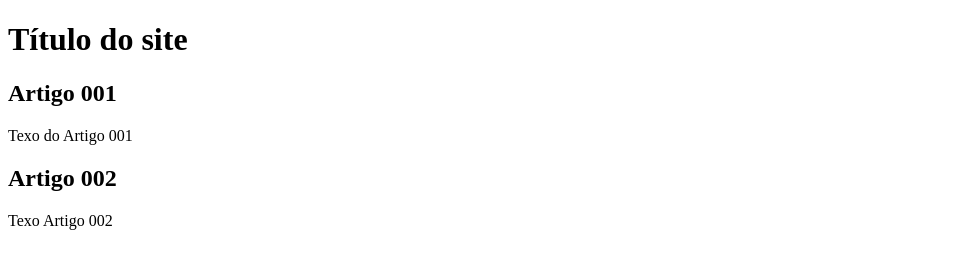
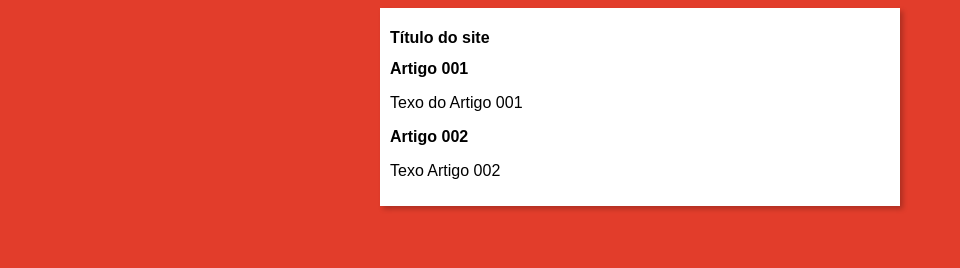
Before and after one commit to abreudamidia/projeto-site, a plain HTML site: page index.html in a window 1280 px wide. Shown: the whole page, without its empty margins (0-960 px from the left). Drawn offline with Linux system fonts and the light colour scheme.

Commit message:
iniciei o design

```diff
--- /dev/null
+++ b/estilos/style.css
@@ -0,0 +1,15 @@
+*{
+    font-family: Arial, Helvetica, sans-serif;
+    font-size: 16px;
+}
+body{
+    background-color: rgb(226, 61, 43);
+}
+
+main{
+    background-color: white;
+    width: 500px;
+    margin: auto;
+    padding: 10px;
+    box-shadow: 3px 3px 5px rgba(0, 0, 0, 0.231);
+}
--- a/index.html
+++ b/index.html
@@ -4,6 +4,7 @@
     <meta charset="UTF-8">
     <meta name="viewport" content="width=device-width, initial-scale=1.0">
     <title>Título do Site</title>
+    <link rel="stylesheet" href="estilos/style.css">
 </head>
 <body>
     <main>
```
